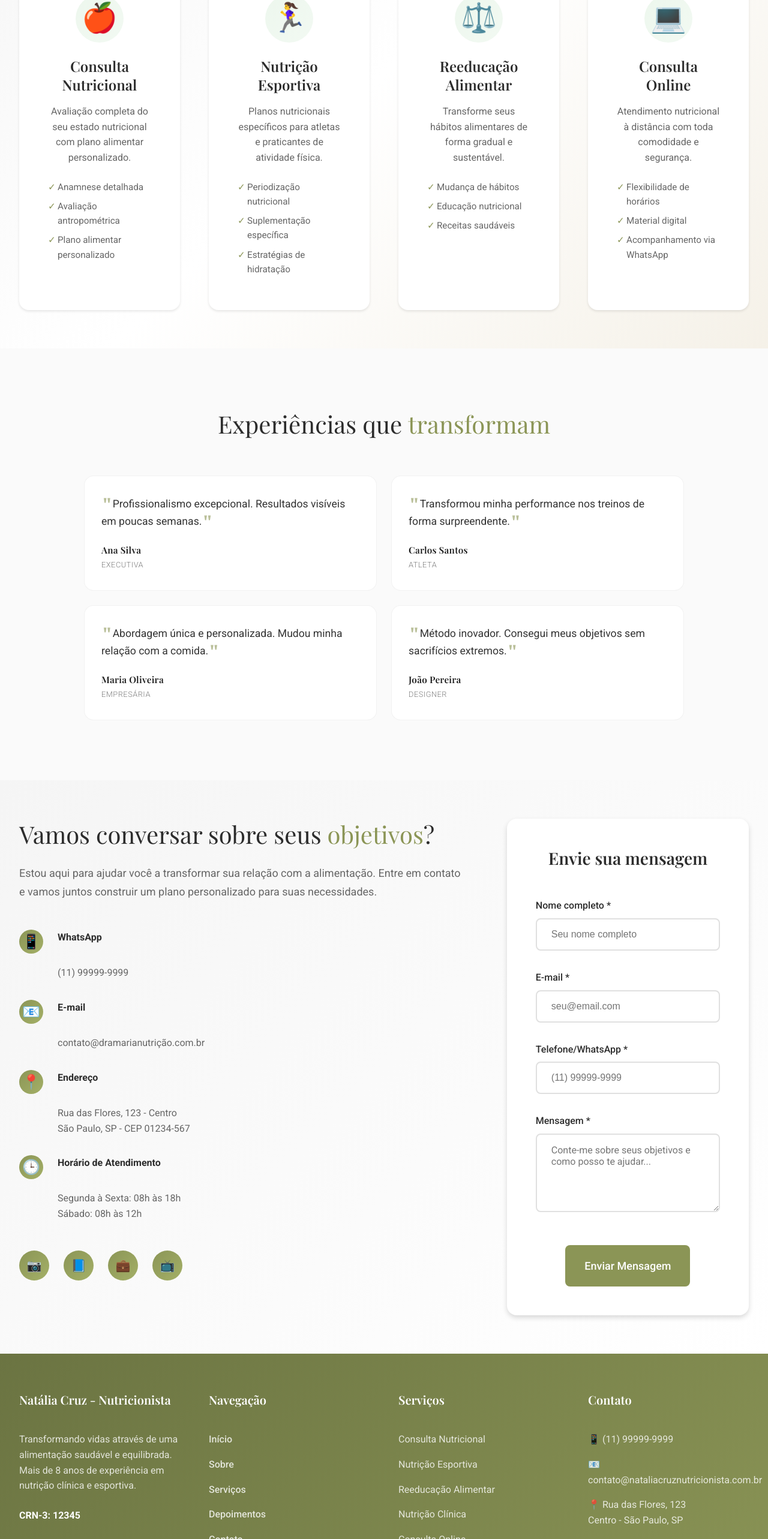
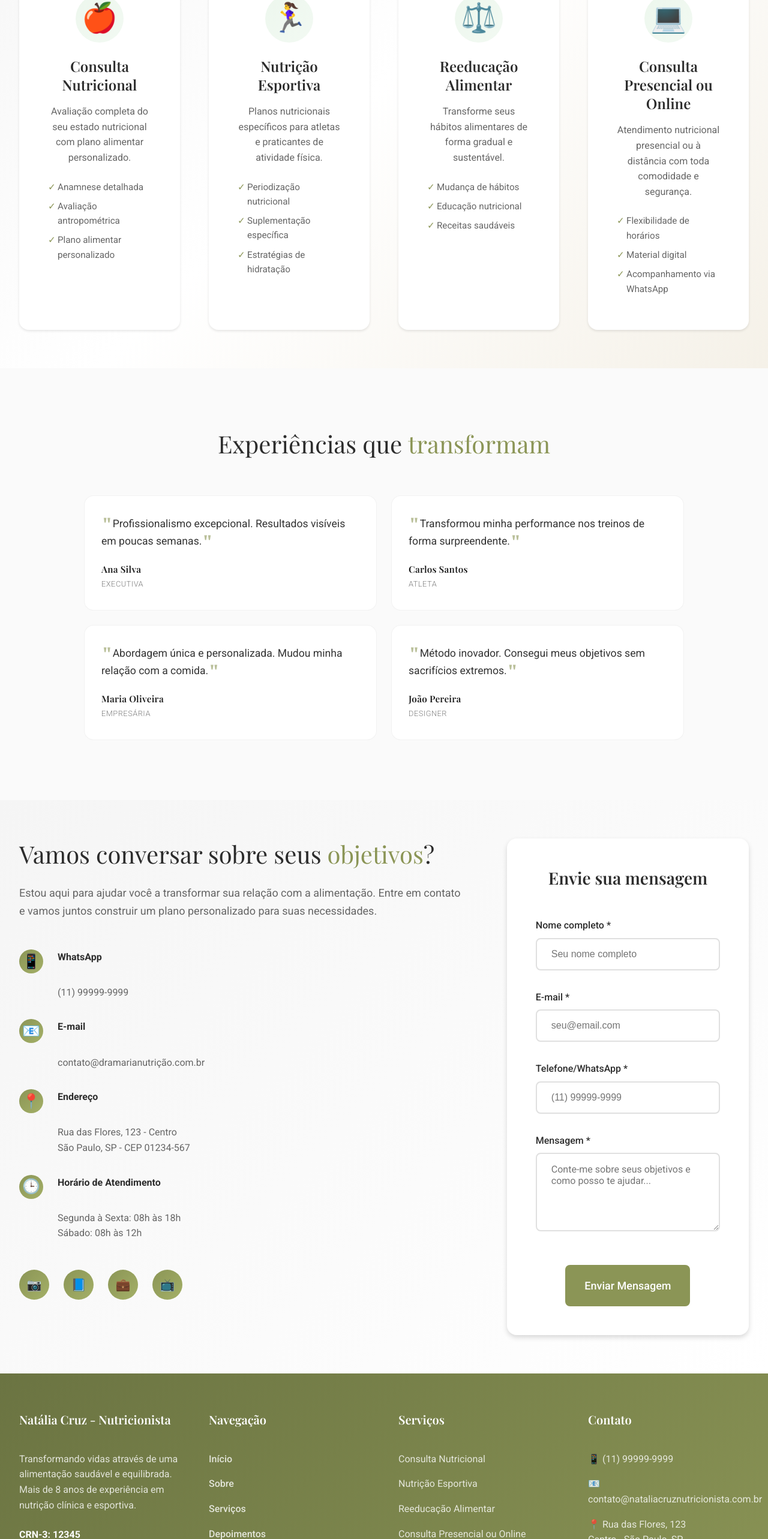
Before and after one commit to basilioruan/nutritionist-website, a React (Vite) app: page / in a window 1280 px wide. Shown: the part 1862-4428 px from the top of the page at 60% size. Built offline with nearby package versions, Linux system fonts and the light colour scheme.

Commit message:
feat: changing footer to have the same services as the service section

```diff
--- a/src/components/Footer/Footer.tsx
+++ b/src/components/Footer/Footer.tsx
@@ -76,8 +76,7 @@ const Footer: React.FC = () => {
               <FooterItem>Consulta Nutricional</FooterItem>
               <FooterItem>Nutrição Esportiva</FooterItem>
               <FooterItem>Reeducação Alimentar</FooterItem>
-              <FooterItem>Nutrição Clínica</FooterItem>
-              <FooterItem>Consulta Online</FooterItem>
+              <FooterItem>Consulta Presencial ou Online</FooterItem>
             </FooterList>
           </FooterSection>
 
--- a/src/components/Services/Services.tsx
+++ b/src/components/Services/Services.tsx
@@ -47,8 +47,8 @@ const Services: React.FC = () => {
     },
     {
       icon: '💻',
-      title: 'Consulta Online',
-      description: 'Atendimento nutricional à distância com toda comodidade e segurança.',
+      title: 'Consulta Presencial ou Online',
+      description: 'Atendimento nutricional presencial ou à distância com toda comodidade e segurança.',
       features: [
         'Flexibilidade de horários',
         'Material digital',
```
